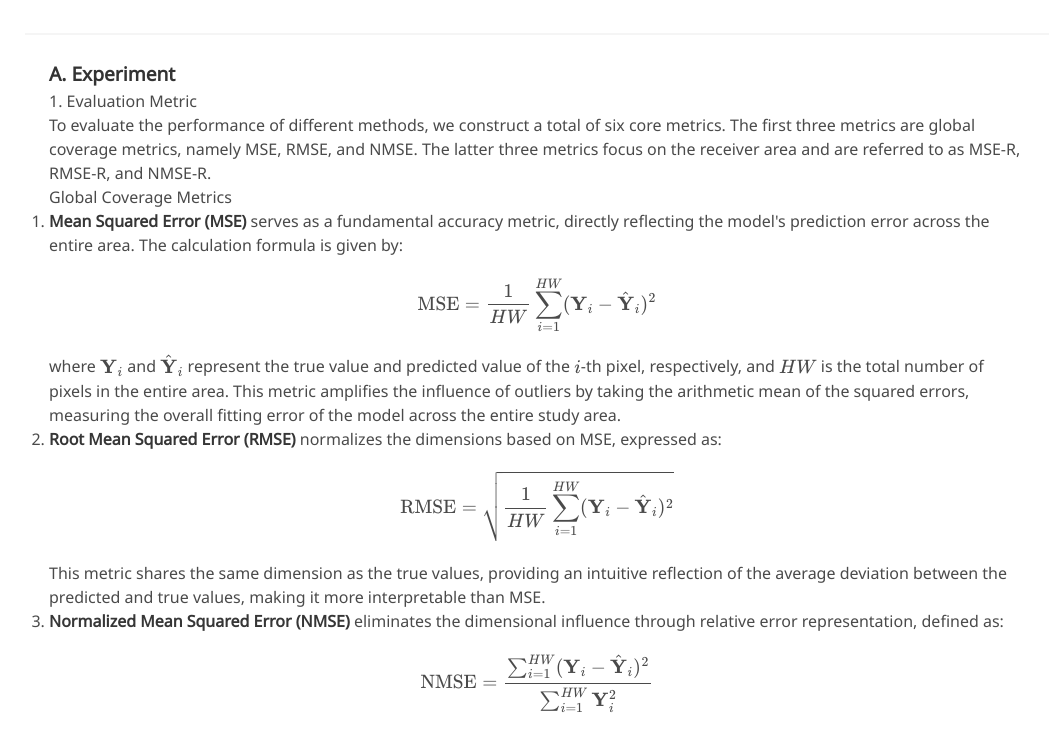
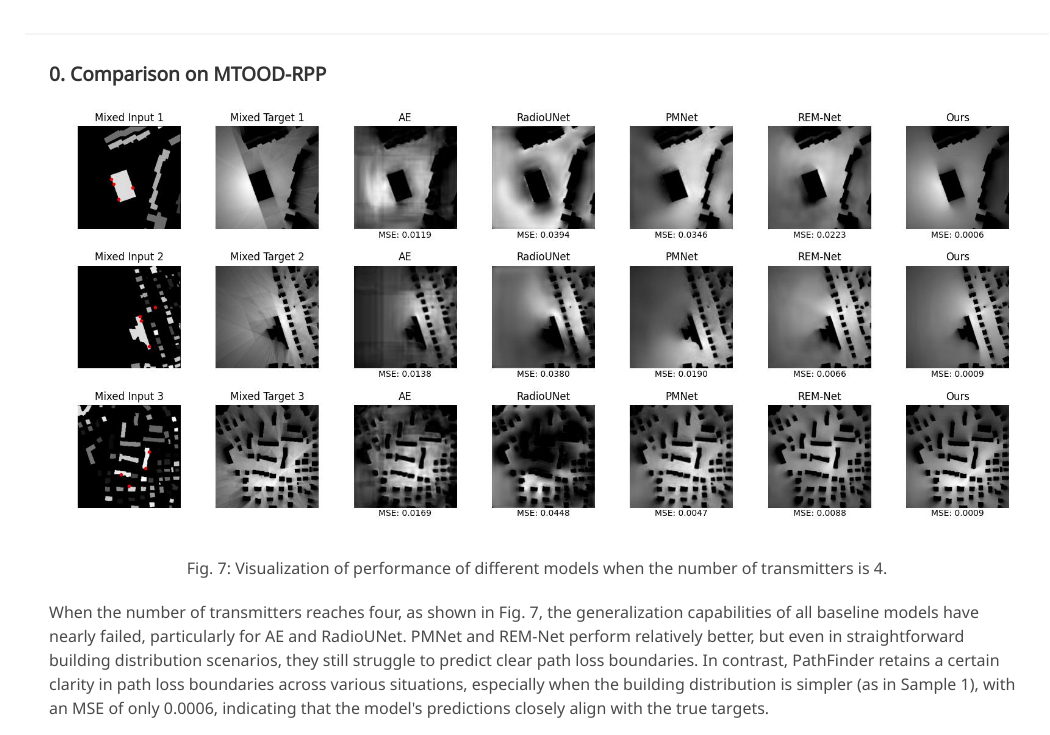
Before and after one commit to EmorZz1G/PathFinder.github.io, a plain HTML site: page docs/index.html in a window 1280 px wide. Shown: the part 216-951 px from the top of the page, without its empty margins (103-1153 px from the left). Drawn offline with nearby package versions, Linux system fonts and the light colour scheme; some icons are missing; a web font is replaced by a local one.

Commit message:
upd: mix4

```diff
--- a/docs/index.html
+++ b/docs/index.html
@@ -204,6 +204,17 @@
         </div>
     </div>
     <hr>
+
+    <div class="section">
+        <h2>0. Comparison on MTOOD-RPP</h2>
+        <div class="figure">
+            <img src="pics/main_trial3.jpg" alt="Visualization examples of different models in the OOD-RPP task">
+            <p>Fig. 7: Visualization of performance of different models when the number of transmitters is 4.</p>
+        </div>
+        <p>When the number of transmitters reaches four, as shown in Fig. 7, the generalization capabilities of all baseline models have nearly failed, particularly for AE and RadioUNet. PMNet and REM-Net perform relatively better, but even in straightforward building distribution scenarios, they still struggle to predict clear path loss boundaries. In contrast, PathFinder retains a certain clarity in path loss boundaries across various situations, especially when the building distribution is simpler (as in Sample 1), with an MSE of only 0.0006, indicating that the model's predictions closely align with the true targets.
+        </p>
+    </div>
+
     <div class="section">
         <h2>A. Experiment</h2>
         <h3>1. Evaluation Metric</h3>
```
